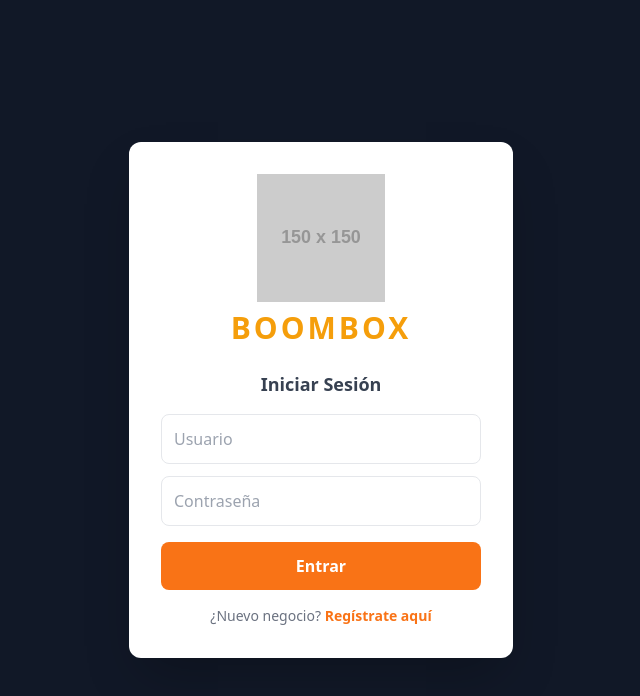
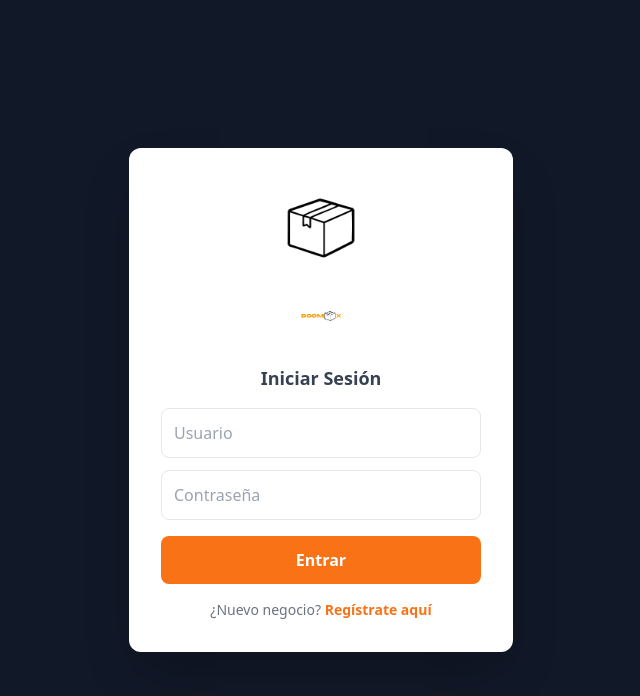
Before and after one commit to RaulMTS20/POS-VENTAS, a plain HTML site: page index.html in a window 1280 px wide. Shown: the whole page, without its empty margins (319-959 px from the left). Drawn offline with nearby package versions, Linux system fonts and the light colour scheme; placeholder pictures from the web are drawn by us.

Commit message:
Update index.html

```diff
--- a/index.html
+++ b/index.html
@@ -14,8 +14,8 @@
 
     <div id="authScreen" class="min-h-screen flex items-center justify-center bg-gray-900">
         <div class="bg-white p-8 rounded-xl shadow-2xl w-96 text-center">
-            <img src="BOOMBOX.png" alt="BOOMBOX Logo" class="w-32 mx-auto mb-2" onerror="this.src='https://via.placeholder.com/150?text=BOOMBOX'">
-            <h1 class="text-3xl font-black mb-6 brand-text tracking-widest">BOOMBOX</h1>
+       <img src="ICONO SF.png" alt="BOOMBOX Icono" class="w-24 mx-auto mb-4">
+<img src="BOOMBOX SF.png" alt="BOOMBOX" class="h-12 mx-auto mb-6">
 
             <div id="loginForm">
                 <h2 class="text-lg font-bold text-gray-700 mb-4">Iniciar Sesión</h2>
@@ -42,7 +42,10 @@
         <nav class="bg-white shadow-md p-4 flex justify-between items-center relative z-10">
             <div class="flex items-center gap-3">
                 <img src="BOOMBOX.png" alt="BOOMBOX Logo" class="w-10 h-10" onerror="this.style.display='none'">
-                <h1 class="text-2xl font-black brand-text tracking-widest">BOOMBOX</h1>
+               <div class="flex items-center gap-2">
+    <img src="ICONO SF.png" alt="BOOMBOX Icono" class="w-10 h-10">
+    <img src="BOOMBOX SF.png" alt="BOOMBOX" class="h-7">
+</div>
             </div>
             <div class="flex items-center gap-4">
                 <div class="text-right">
```
